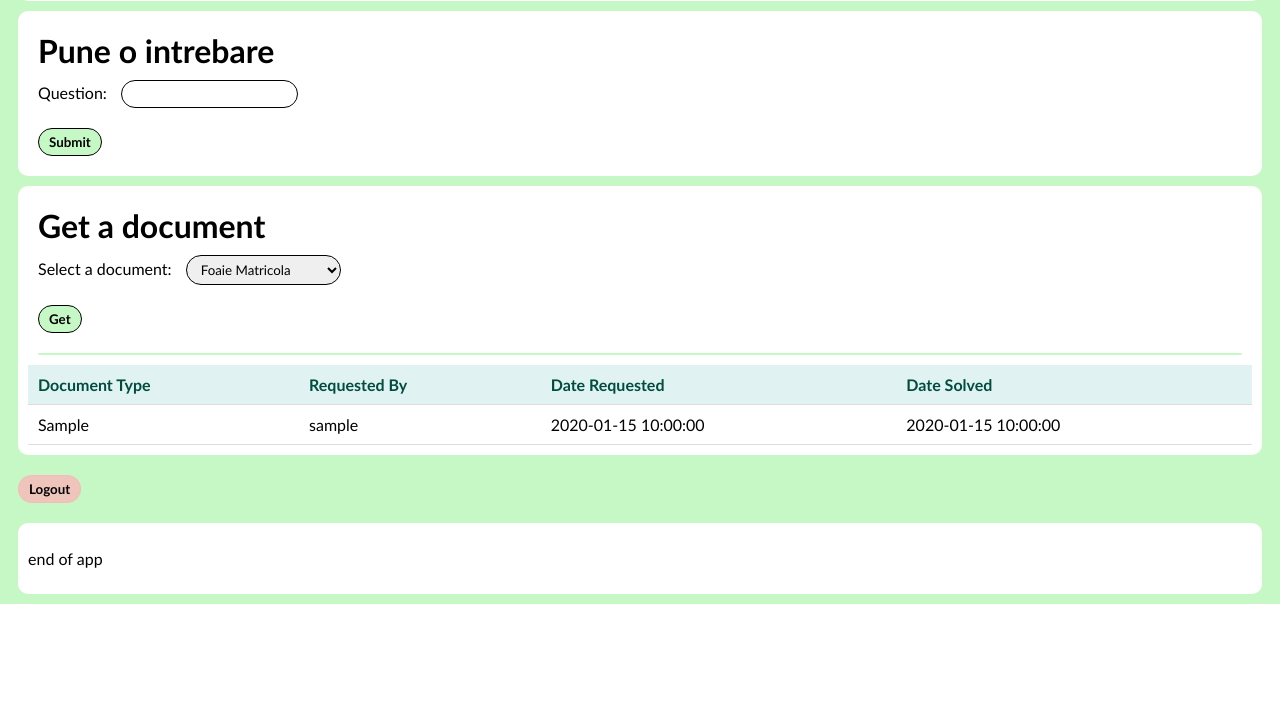
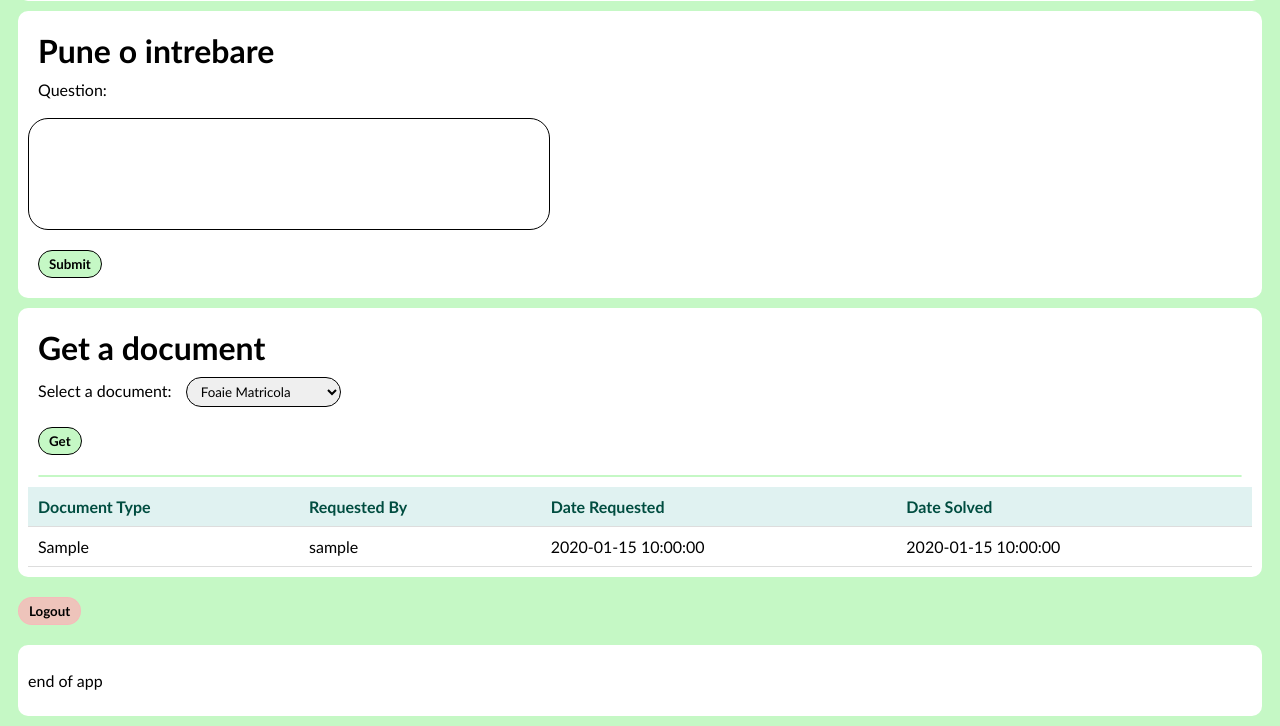
Before and after one commit to AlexandruDanielBarbu/student-request-manager-v2, a Flask app: template templates/student_dashboard.html in a window 1280 px wide. Shown: the part 438-1164 px from the top of the page. Before the commit the page ends 1042 px from the top, so only its background shows below. Run offline with Flask 3, Linux system fonts and the light colour scheme; the template is opened without the code that fills it: most values are stand-ins (such as "Sample title", 1, 10 or a date in 2020).

Commit message:
Partially  fixed the on refresh new doc request bug.
Signed-off-by: Barbu Alexandru Daniel <barbualex.daniel2004@gmail.com>

```diff
--- a/app.py
+++ b/app.py
@@ -670,6 +670,7 @@ def student_dashboard():
 
                 db.session.add(new_log)
                 db.session.commit()
+                return redirect(url_for('student_dashboard'))
 
             elif doc_type == 'foaie_matricola':
                 # Create a new log entry
@@ -682,6 +683,7 @@ def student_dashboard():
 
                 db.session.add(new_log)
                 db.session.commit()
+                return redirect(url_for('student_dashboard'))
 
     recent_requests = Log.query.filter_by(user_id=current_user.id)\
                            .order_by(desc(Log.requested_at))\
--- a/static/css/style.css
+++ b/static/css/style.css
@@ -28,7 +28,7 @@ body {
 .card h1 {
   margin: 10px;
 }
-.card input, .card select {
+.card input, .card .textarea, .card select {
   font-family: "Gill Sans", "Gill Sans MT", Calibri, "Trebuchet MS", sans-serif;
   margin-bottom: 10px;
   padding: 5px;
@@ -112,7 +112,7 @@ hr {
 
 table {
   width: 100%;
-  border-collapse: collapse; /* Merges the borders of the cells */
+  border-collapse: collapse;
 }
 table th {
   background-color: #e0f2f1;
@@ -125,4 +125,9 @@ table td {
 }
 table tr {
   border-bottom: 1px solid #ddd;
+}
+
+.textarea {
+  width: 500px;
+  height: 100px;
 }/*# sourceMappingURL=style.css.map */
--- a/static/css/style.scss
+++ b/static/css/style.scss
@@ -148,7 +148,7 @@ hr {
 
 table {
   width: 100%;
-  border-collapse: collapse; /* Merges the borders of the cells */
+  border-collapse: collapse;
 
   th {
     background-color: #e0f2f1;
@@ -165,3 +165,9 @@ table {
     border-bottom: 1px solid #ddd;
   }
 }
+
+.textarea {
+    @extend input;
+    width: 500px;
+    height: 100px;
+}
--- a/templates/student_dashboard.html
+++ b/templates/student_dashboard.html
@@ -37,8 +37,8 @@
     <div class="card">
         <h1>Pune o intrebare</h1>
         <form action="/student-dashboard" method="POST">
-            <label for="question">Question:</label>
-            <input type="text" name="question" id="question"><br>
+            <label for="question">Question:</label><br><br>
+            <input type="textarea" name="question" id="question" class="textarea"><br>
 
             <input class="good_btn" type="submit" name="submit_question" id="" value="Submit">
         </form>
```
Also changed, not shown: 1 other file.
